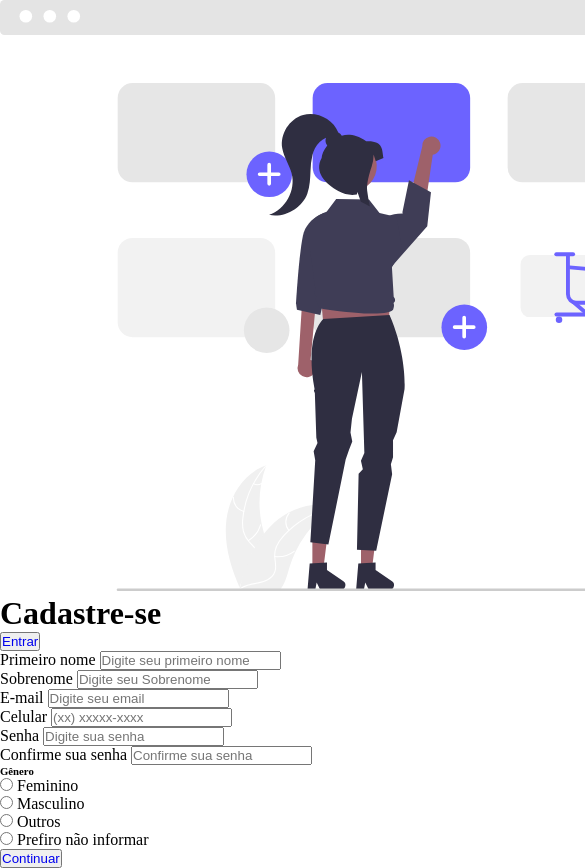
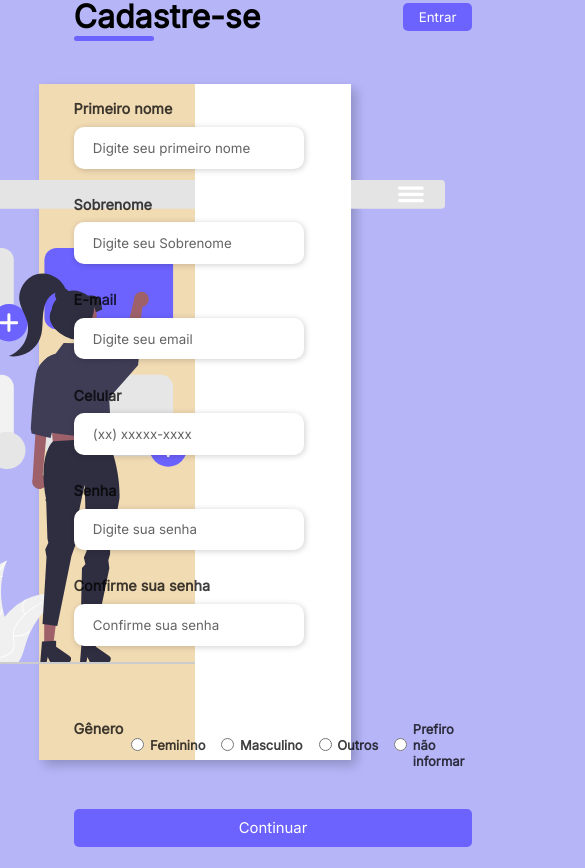
Before and after one commit to gabrielpalhano/formulario-cadastro, a plain HTML site: page index.html in a window 390 px wide. Shown: the top 868 px of the page, 585 px wide, since content can reach past the window. After the commit the page ends 847 px from the top, so only its background shows below. Drawn offline with Linux system fonts and the light colour scheme.

Commit message:
Formulário Responsivo
HTML e CSS da parte Web, terminados!

```diff
--- a/index.html
+++ b/index.html
@@ -58,7 +58,7 @@
                     </div>
                 </div>
 
-                <div class="gender-inputs">
+                <div class="gender-input">
                     <div class="gender-title">
                         <h6>Gênero</h6>
                     </div>
--- a/style.css
+++ b/style.css
@@ -1,7 +1,169 @@
+@import url('https://fonts.googleapis.com/css2?family=Inter:wght@200;300;400&family=Open+Sans:wght@300;400&family=Righteous&family=Roboto:wght@400;700&family=Sarala:wght@400;700&display=swap');
+
 * {
     margin: 0;
     padding: 0;
     box-sizing: border-box;
     text-decoration: none;
     list-style-type: none;
+    font-family: 'Inter', sans-serif;
 }
+
+body {
+    width: 100%;
+    height: 100vh;
+    display: flex;
+    align-items: center;
+    justify-content: center;
+    background: #0c0ce94d;
+}
+
+.container {
+    width: 80%;
+    height: 80vh;
+    display: flex;
+    box-shadow: 5px 5px 10px rgba(0, 0, 0, .212);
+}
+
+.form-image {
+    width: 50%;
+    display: flex;
+    justify-content: center;
+    align-items: center;
+    background: #fde3a7d7;
+    padding: 1rem;
+}
+
+.form-image img {
+    width: 41rem;
+}
+
+.form {
+    width: 50%;
+    display: flex;
+    justify-content: center;
+    align-items: center;
+    flex-direction: column;
+    background-color: #fff;
+    padding: 3rem;
+}
+
+.form-header {
+    margin-bottom: 3rem;
+    display: flex;
+    justify-content: space-between;
+}
+
+.login-button {
+    display: flex;
+    align-items: center;
+}
+
+.login-button button {
+    border: none;
+    background-color: #6c63ff;
+    padding: 0.4rem 1rem;
+    border-radius: 5px;
+    cursor: pointer;
+}
+
+.login-button button:hover {
+    background-color: #6b63bff1;
+}
+
+.login-button button a {
+    font-weight: 500;
+    color: #fff;
+}
+
+.form-header h1::after {
+    content: '';
+    display: block;
+    width: 5rem;
+    height: 0.3rem;
+    background-color: #6c63ff;
+    margin: 0 auto;
+    position: absolute;
+    border-radius: 10px;
+}
+
+.input-group {
+    display: flex;
+    flex-wrap: wrap;
+    justify-content: space-between;
+    padding: 1rem 0;
+}
+
+.input-box {
+    display: flex;
+    flex-direction: column;
+    margin-bottom: 1.1rem;
+}
+
+.input-box input {
+    margin: 0.6rem 0;
+    padding: 0.8rem 1.2rem;
+    border: none;
+    border-radius: 10px;
+    box-shadow: 1px 1px 6px #00000031;
+}
+
+.input-box input:hover {
+    background-color: #eeeeee75;
+}
+
+.input-box input:focus-visible {
+    outline: 1px solid #6c63ff;
+}
+
+.input-box label, .gender-title h6 {
+    font-size: 0.90rem;
+    font-weight: 600;
+    color: #000000c0;
+}
+
+.input-box input::placeholder {
+    color: #0000009c;
+}
+
+.gender-group {
+    display: flex;
+    justify-content: space-between;
+    margin-top: 2rem;
+    padding: 0 0.5rem;
+}
+
+.gender-input {
+    display: flex;
+    align-items: center;
+}
+
+.gender-input input {
+    margin-right: 0.35rem;
+}
+
+.gender-input label {
+    font-size: 0.81rem;
+    font-weight: 600;
+    color: #000000c0;
+}
+
+.continue-button button {
+    width: 100%;
+    margin-top: 2.5rem;
+    border: none;
+    background-color: #6c63ff;
+    padding: 0.62rem;
+    border-radius: 5px;
+    cursor: pointer;
+}
+
+.continue-button button:hover {
+    background-color: #6b63bff1;
+}
+
+.continue-button a {
+    font-size: 0.93rem;
+    font-weight: 500;
+    color: #fff;
+}
```
